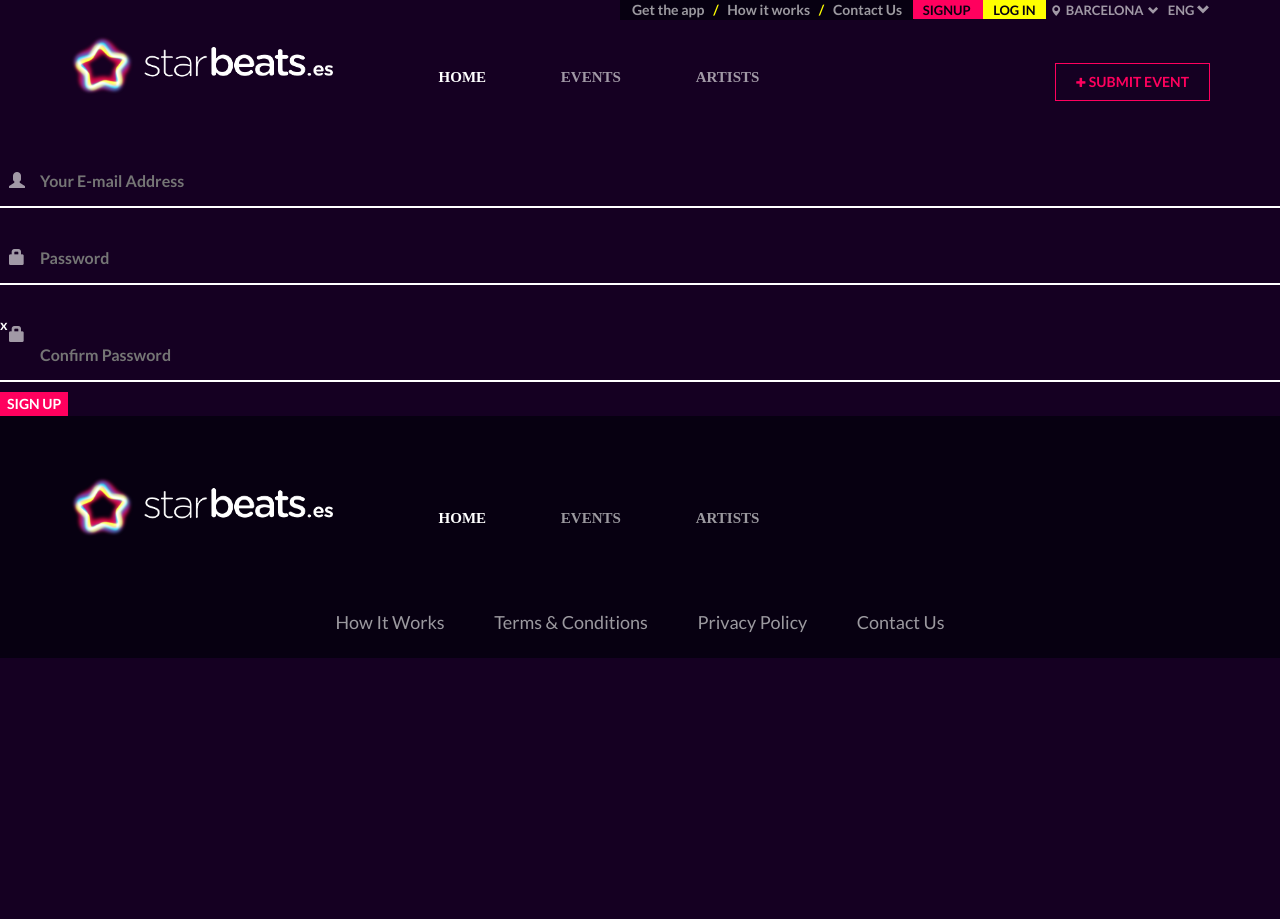
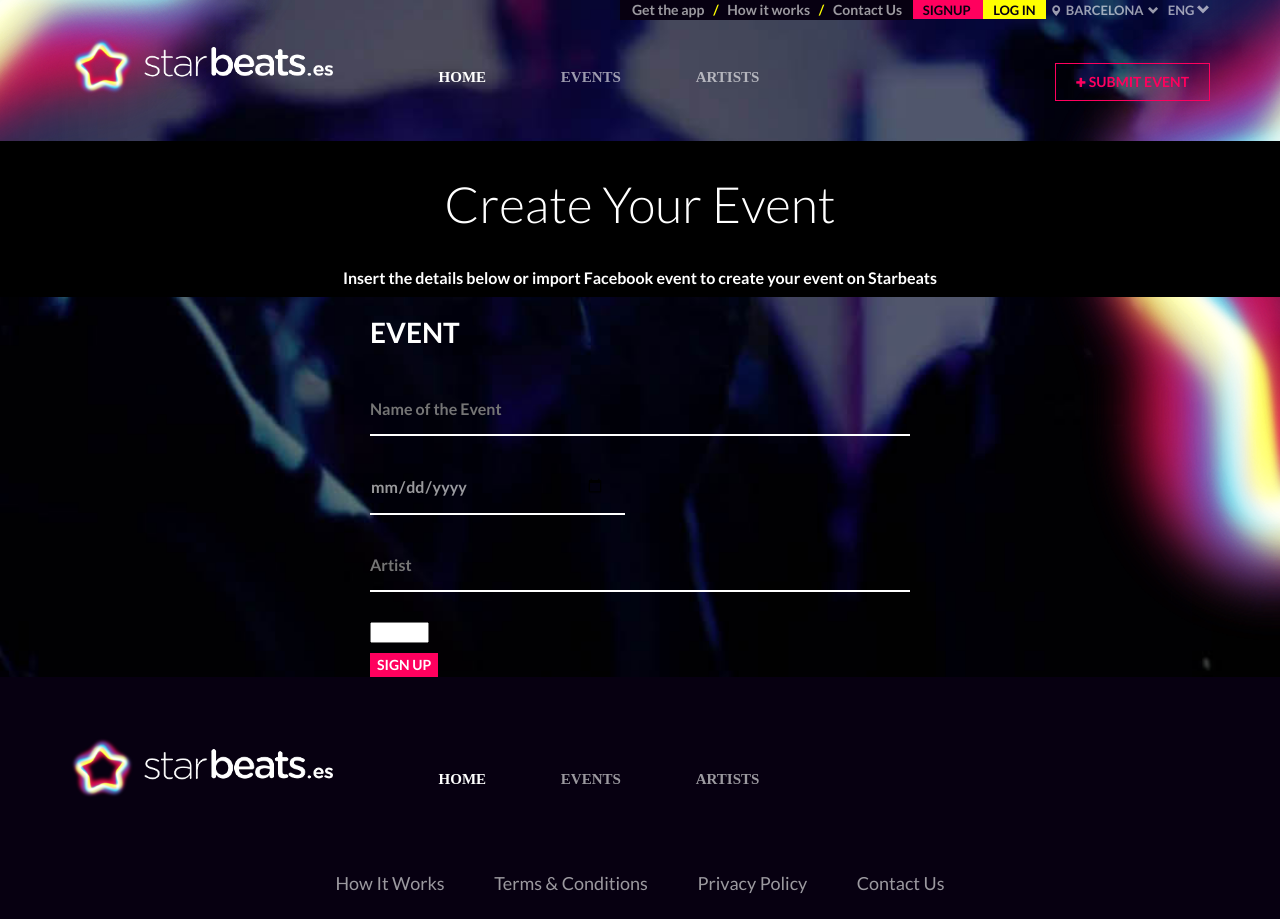
Before and after one commit to borgaaydin/starbeats, a website: page createEvent.html in a window 1280 px wide. Before the commit the page ends 800 px from the top, so only its background shows below. Drawn offline with Linux system fonts and the light colour scheme; some packages are replaced by stand-ins of ours.

Commit message:
Index Background

```diff
--- a/createEvent.html
+++ b/createEvent.html
@@ -92,23 +92,49 @@
     </div>
 </div>
 
-<form>
+<div class="container-fluid titleContainer">
+    <div class="container text-center">
+        <div class="col-xs-12">
+            <h1 class="title">
+                Create Your Event
+            </h1>
+            <h3>
+                Insert the details below or import Facebook event to create your event on Starbeats
+            </h3>
+        </div>
+    </div>
+</div>
+
+<div class="container-fluid formContainer">
+    <div class="container">
+        <div class="col-xs-12 col-sm-6 col-sm-offset-3">
+            <form class="createEventForm">
+                <h1>
+                    EVENT
+                </h1>
                 <div class="row">
                     <div class="col-xs-12 inputFields">
-            <span class="glyphicon glyphicon-user" aria-hidden="true"></span>
-            <input type="email" name="E-mail Address" placeholder="Your E-mail Address" required>
+                        <input type="text" name="Name of the Event" placeholder="Name of the Event" required>
+                    </div>
+                </div>
+                <div class="row">
+                    <div class="col-xs-6 inputFields">
+                        <input type="date" name="Date" placeholder="Date" required>
                     </div>
                 </div>
                 <div class="row">
                     <div class="col-xs-12 inputFields">
-            <span class="glyphicon glyphicon-lock" aria-hidden="true"></span>
-            <input type="password" name="Password" placeholder="Password" required>
+                        <input type="text" name="Artist/Headliner" placeholder="Artist" required>
                     </div>
                 </div>
                 <div class="row">
                     <div class="col-xs-12 inputFields">
-            <span class="glyphicon glyphicon-lock" aria-hidden="true"></span>   x
-            <input type="password" name="Password" placeholder="Confirm Password" required>
+                        <select name="Genre">
+                            <option value="volvo">Volvo</option>
+                            <option value="saab">Saab</option>
+                            <option value="fiat">Fiat</option>
+                            <option value="audi">Audi</option>
+                        </select>
                     </div>
                 </div>
                 <div class="row">
@@ -119,6 +145,9 @@
                     </div>
                 </div>
             </form>
+        </div>
+    </div>
+</div>
 
 <div class="container-fluid footerContainer">
     <div class="container">
--- a/css/_base.scss
+++ b/css/_base.scss
@@ -14,6 +14,10 @@ html {
 
 body {
   background-color: $background-color-navy;
+  background-image: url(../img/FlareTopLeft.png), url(../img/FlareRight.png) ,url(../img/SliderContainerBackground.jpg);
+  background-repeat: no-repeat, no-repeat, no-repeat;
+  background-position: top left, top right, top center;
+  background-size: auto, auto, cover;
   font-family: "Lato", sans-serif;
   font-weight: 700;
   font-size: 14px;
@@ -129,7 +133,7 @@ caption,
 
 .sliderContainer {
   //background-color: $background-color;
-  background: $background-color-navy url("../img/SliderContainerBackground.jpg") top/cover no-repeat ;
+  //background: $background-color-navy url("../img/SliderContainerBackground.jpg") top/cover no-repeat ;
 }
 
 .upNavBar{
@@ -656,6 +660,9 @@ $eventTextColor: #0b0912;
     left: 24px;
   }
   input[type="email"],
+  input[type="text"],
+  input[type="date"],
+  input[type="dropdown"],
   input[type="password"]{
     background: none;
     border: none;
@@ -928,3 +935,17 @@ $eventTextColor: #0b0912;
     font-size: 12px;
   }
 }
+
+.titleContainer {
+  background-color: black;
+}
+
+.createEventForm {
+  .inputFields {
+    input[type="text"],
+    input[type="date"],
+    input[type="email"] {
+      padding-left: 0;
+    }
+  }
+}
```
Also changed, not shown: index.html (+2 -2 lines), css/app.css, img/FlareRight.png (added), img/FlareTopLeft.png (added), 1 other file. Lines whose indentation alone changed are shown as unchanged.
